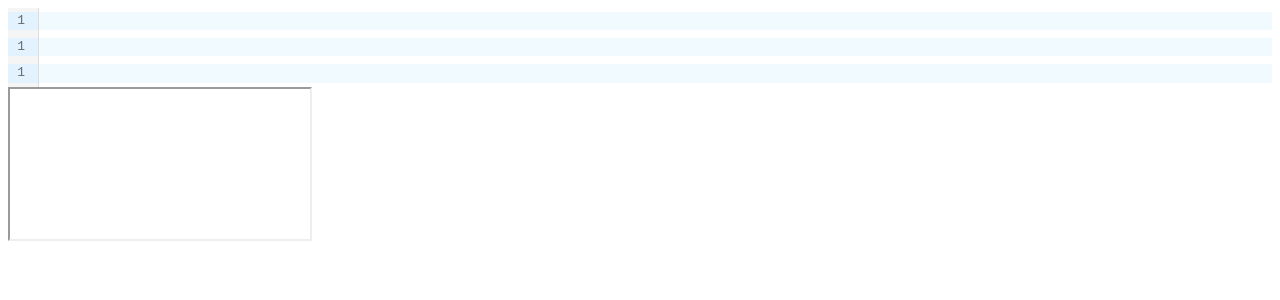
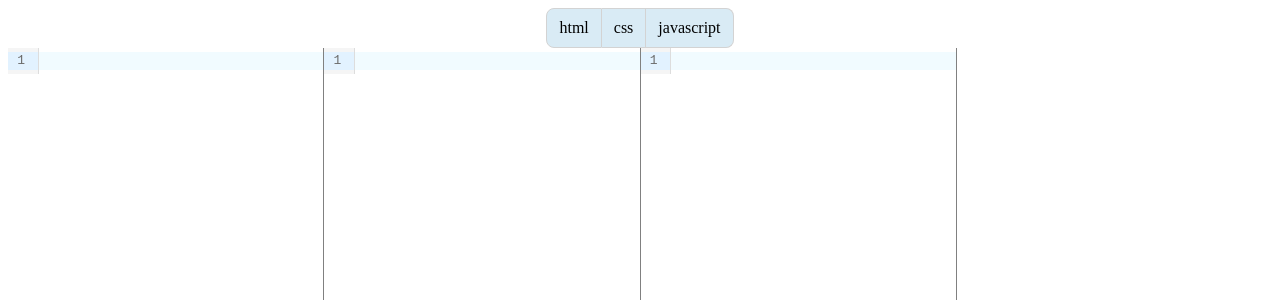
Before and after one commit to pengfeiw/ecode, a React app: page / in a window 1280 px wide. Shown: the top 300 px of the page. Built offline with nearby package versions, Linux system fonts and the light colour scheme.

Commit message:
优化布局

```diff
--- a/src/App.tsx
+++ b/src/App.tsx
@@ -1,9 +1,9 @@
 import React from "react";
 import { createRoot } from "react-dom/client";
-import EditorTest from "./App/index";
+import ECode from "./App/index";
 
 const App = () => {
-    return <EditorTest />;
+    return <ECode />;
 };
 
 const container = document.getElementById("root");
--- /dev/null
+++ b/src/App/components/SplitView/index.scss
@@ -0,0 +1,14 @@
+.split-view {
+    display: flex;
+    width  : 100%;
+
+    .split-view-pane {
+        flex: 1 1 0%;
+    }
+
+    .split-view-divider {
+        cursor          : col-resize;
+        width           : 1px;
+        background-color: gray;
+    }
+}
--- /dev/null
+++ b/src/App/components/SplitView/index.tsx
@@ -0,0 +1,39 @@
+import React, { FC, useEffect, useState } from "react";
+import "./index.scss";
+
+interface Props {
+    panes: {
+        key: number | string,
+        ele: React.ReactElement
+    }[];
+}
+
+class Divider extends React.Component<{}> {
+    private dividerRef = React.createRef<HTMLDivElement>();
+
+    render() {
+        return <div ref={this.dividerRef} className="split-view-divider"></div>;
+    }
+}
+
+/**
+ * Resizable split views
+ */
+const SplitView: FC<Props> = ({ panes }) => {
+    return (
+        <div className="split-view">
+            {
+                panes.map((pane, index) => (
+                    <React.Fragment key={pane.key}>
+                        <div className="split-view-pane">
+                            {pane.ele}
+                        </div>
+                        {index !== panes.length - 1 ? <Divider /> : null}
+                    </React.Fragment>
+                ))
+            }
+        </div>
+    );
+};
+
+export default SplitView;
--- /dev/null
+++ b/src/App/components/TabGroup/index.scss
@@ -0,0 +1,30 @@
+$tab-border: 1px solid lightgray;
+
+.tab-group {
+    display        : flex;
+    justify-content: center;
+
+    .tab {
+        background-color: #d9ebf5;
+        padding         : 10px 12px;
+        cursor          : pointer;
+        border-right    : $tab-border;
+        border-top      : $tab-border;
+        border-bottom   : $tab-border;
+
+        &:hover {
+            background-color: #a8c8d7;
+        }
+
+        &:first-child {
+            border-top-left-radius   : 8px;
+            border-bottom-left-radius: 8px;
+            border-left              : $tab-border;
+        }
+
+        &:last-child {
+            border-top-right-radius   : 8px;
+            border-bottom-right-radius: 8px;
+        }
+    }
+}
--- /dev/null
+++ b/src/App/components/TabGroup/index.tsx
@@ -0,0 +1,34 @@
+import React, { FC } from "react";
+import "./index.scss";
+
+type Key = number | string;
+export interface Tab {
+    key: number | Key;
+    title: string;
+}
+
+type TabChange = (key: Key, title: string) => void;
+
+interface Props {
+    tabs: Tab[];
+    onChange?: TabChange;
+}
+
+const TabGroup: FC<Props> = ({tabs, onChange}) => {
+    return (
+        <div className="tab-group">
+            {
+                tabs.map((tab) => (
+                    <div
+                        className="tab"
+                        key={tab.key}
+                        onClick={onChange ? () => onChange(tab.key, tab.title) : undefined}>
+                        {tab.title}
+                    </div>
+                ))
+            }
+        </div>
+    );
+};
+
+export default TabGroup;
--- a/src/App/editor/BaseEditor.tsx
+++ b/src/App/editor/BaseEditor.tsx
@@ -1,20 +1,12 @@
-import CodeMirror from "@uiw/react-codemirror";
+import CodeMirror, { ReactCodeMirrorProps, ReactCodeMirrorRef } from "@uiw/react-codemirror";
 import React, { FC } from "react";
 
-interface Props {
-    value?: string;
-    onChange?: (value: string) => void;
-    extensions?: any[];
-}
+export type BaseEditorProps = ReactCodeMirrorProps & React.RefAttributes<ReactCodeMirrorRef>;
 
-const BaseEditor: FC<Props> = ({ value, onChange, extensions }) => {
+const BaseEditor: FC<BaseEditorProps> = (props) => {
 
     return (
-        <CodeMirror
-            value={value}
-            onChange={onChange}
-            extensions={extensions}
-        />
+        <CodeMirror {...props} />
     );
 };
 
--- a/src/App/editor/CssEditor.tsx
+++ b/src/App/editor/CssEditor.tsx
@@ -1,11 +1,11 @@
-import React, { useContext } from "react";
+import React, { useContext, FC } from "react";
 import { CssContext } from "../context";
-import BaseEditor from "./BaseEditor";
+import BaseEditor, { BaseEditorProps } from "./BaseEditor";
 
-const CssEditor = () => {
-    const {value: cssText, setter: setCssText} = useContext(CssContext)
+const CssEditor: FC<Omit<BaseEditorProps, "value" | "onChange">> = (props) => {
+    const {value: cssText, setter: setCssText} = useContext(CssContext);
 
-    return <BaseEditor value={cssText} onChange={setCssText} />
+    return <BaseEditor value={cssText} onChange={setCssText} {...props} />;
 };
 
 export default CssEditor;
--- a/src/App/editor/HtmlEditor.tsx
+++ b/src/App/editor/HtmlEditor.tsx
@@ -1,11 +1,11 @@
-import React, { useContext } from "react";
+import React, { useContext, FC } from "react";
 import { HtmlContext } from "../context";
-import BaseEditor from "./BaseEditor";
+import BaseEditor, { BaseEditorProps } from "./BaseEditor";
 
-const HtmlEditor = () => {
-    const {value: htmlText, setter: setHtmlText} = useContext(HtmlContext)
+const HtmlEditor: FC<Omit<BaseEditorProps, "value" | "onChange">> = (props) => {
+    const {value: htmlText, setter: setHtmlText} = useContext(HtmlContext);
 
-    return <BaseEditor value={htmlText} onChange={setHtmlText} />
+    return <BaseEditor {...props} value={htmlText} onChange={setHtmlText} />;
 };
 
 export default HtmlEditor;
--- a/src/App/editor/JavascriptEditor.tsx
+++ b/src/App/editor/JavascriptEditor.tsx
@@ -1,11 +1,11 @@
-import React, { useContext } from "react";
+import React, { useContext, FC } from "react";
 import { JavascriptContext } from "../context";
-import BaseEditor from "./BaseEditor";
+import BaseEditor, { BaseEditorProps } from "./BaseEditor";
 
-const JavascriptEditor = () => {
-    const {value: javascriptText, setter: setJavascriptText} = useContext(JavascriptContext)
+const JavascriptEditor: FC<Omit<BaseEditorProps, "value" | "onChange">> = (props) => {
+    const {value: javascriptText, setter: setJavascriptText} = useContext(JavascriptContext);
 
-    return <BaseEditor value={javascriptText} onChange={setJavascriptText} />
+    return <BaseEditor value={javascriptText} onChange={setJavascriptText} {...props} />;
 };
 
 export default JavascriptEditor;
--- a/src/App/editor/Output.tsx
+++ b/src/App/editor/Output.tsx
@@ -2,9 +2,9 @@ import React, { useContext, useEffect, useState } from "react";
 import { CssContext, HtmlContext, JavascriptContext } from "../context";
 
 const Output = () => {
-    const {value: htmlText} = useContext(HtmlContext);
-    const {value: cssText} = useContext(CssContext);
-    const {value: javascriptText} = useContext(JavascriptContext);
+    const { value: htmlText } = useContext(HtmlContext);
+    const { value: cssText } = useContext(CssContext);
+    const { value: javascriptText } = useContext(JavascriptContext);
     const [srcDoc, setSrcDoc] = useState<string>("");
 
     useEffect(() => {
@@ -27,6 +27,12 @@ const Output = () => {
             sandbox="allow-scripts allow-modals allow-forms"
             frameBorder="1"
             srcDoc={srcDoc}
+            style={{
+                width: "100%",
+                border: "none",
+                height: "100%",
+                minHeight: "300px"
+            }}
         />
     );
 };
--- /dev/null
+++ b/src/App/index.scss
@@ -0,0 +1,5 @@
+.ecode {
+    .ecode-content {
+        display: flex;
+    }
+}
--- a/src/App/index.tsx
+++ b/src/App/index.tsx
@@ -5,6 +5,9 @@ import JavascriptEditor from "./editor/JavascriptEditor";
 import CssEditor from "./editor/CssEditor";
 import HtmlEditor from "./editor/HtmlEditor";
 import Output from "./editor/Output";
+import TabGroup, { Tab } from "./components/TabGroup";
+import SplitView from "./components/SplitView";
+import "./index.scss";
 
 export interface Props {
     html?: string;
@@ -21,14 +24,40 @@ const App: FC<Props> = ({
     const [cssText, setCssText] = useEffectState<string>(css);
     const [javascriptText, setJavaScriptText] = useEffectState<string>(javascript);
 
+    const tabs: Tab[] = [
+        {
+            key: 0,
+            title: "html"
+        },
+        {
+            key: 1,
+            title: "css",
+        },
+        {
+            key: 2,
+            title: "javascript"
+        }
+    ];
+
     return (
         <HtmlContext.Provider value={{value: htmlText, setter: setHtmlText}}>
             <CssContext.Provider value={{value: cssText, setter: setCssText}}>
                 <JavascriptContext.Provider value={{value: javascriptText, setter: setJavaScriptText}}>
-                    <HtmlEditor />
-                    <CssEditor />
-                    <JavascriptEditor />
-                    <Output />
+                    <div className="ecode">
+                        <div className="ecode-header">
+                            <TabGroup tabs={tabs} />
+                        </div>
+                        <div className="ecode-content">
+                            <SplitView
+                                panes={[
+                                    {key: "html", ele: <HtmlEditor />},
+                                    {key: "css", ele: <CssEditor />},
+                                    {key: "js", ele: <JavascriptEditor />},
+                                    {key: "output", ele: <Output />}
+                                ]}
+                            />
+                        </div>
+                    </div>
                 </JavascriptContext.Provider>
             </CssContext.Provider>
         </HtmlContext.Provider>
```
